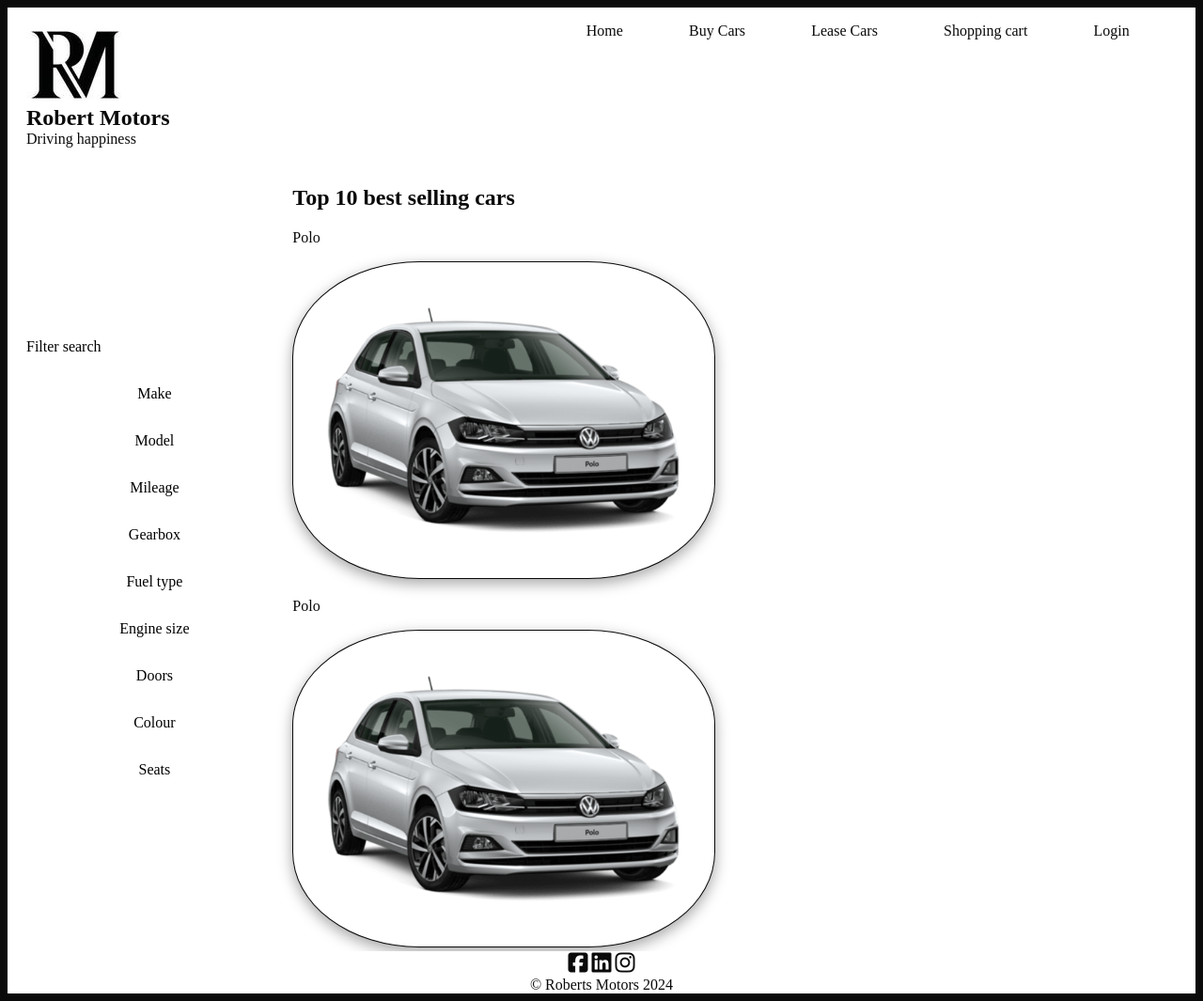
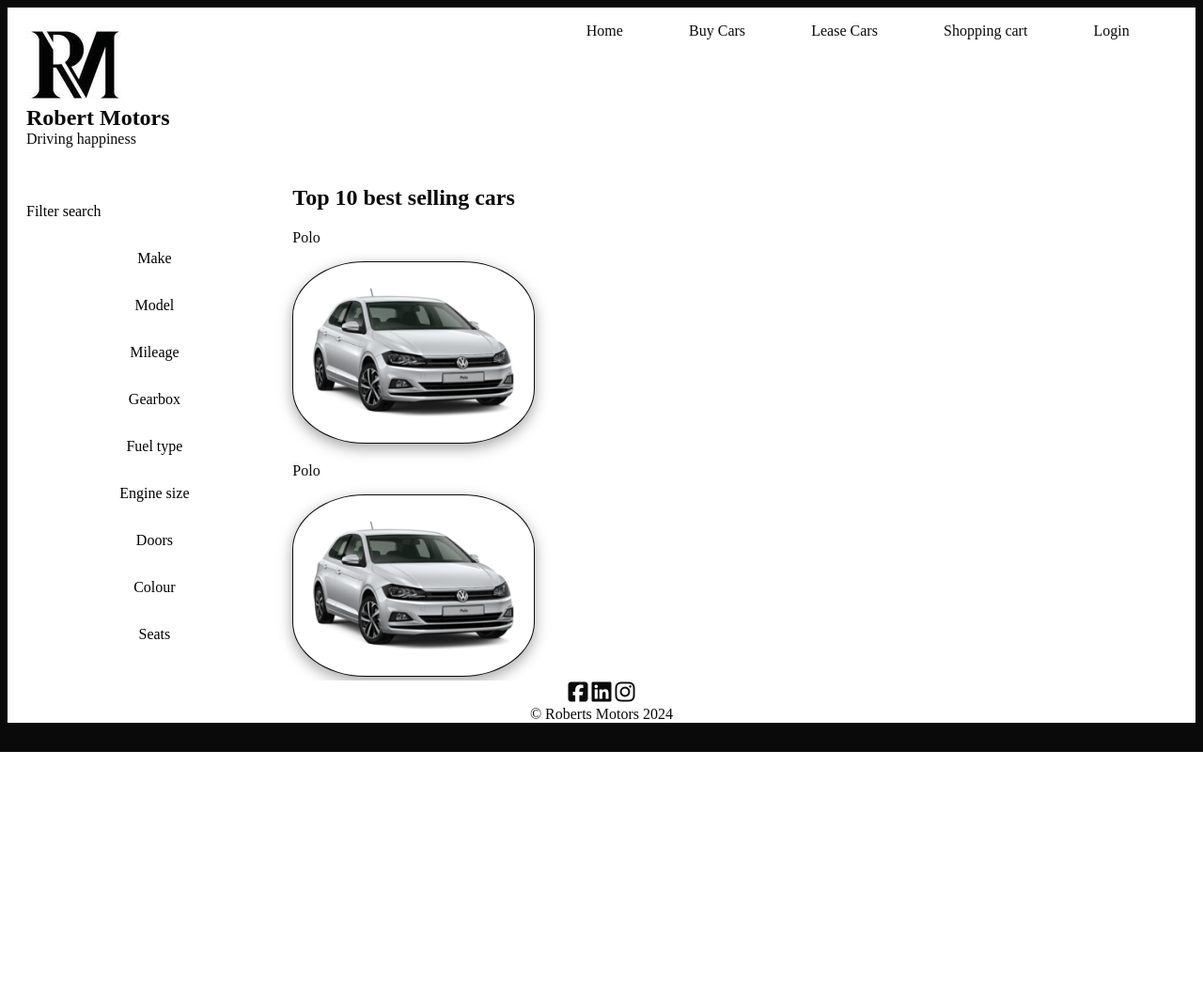
Before and after one commit to RobertGDO/Roberts-Motors, a PHP site: page /index.php in a window 1280 px wide. Shown: the whole page at 94% size. After the commit the page ends 800 px from the top, so only its background shows below. Run offline with PHP 8.4, Linux system fonts and the light colour scheme; some libraries are stand-ins or nearby versions; some web fonts are replaced.

Commit message:
Fixed Condensed images

```diff
--- a/Roberts-Motors/websites/default/public/main.css
+++ b/Roberts-Motors/websites/default/public/main.css
@@ -29,7 +29,7 @@ nav a:hover {
 
 main img {
     background-color: #fff;
-    width: 35vw;
+    width: 20vw;
     /*shadow colour of image*/
     box-shadow: rgba(0, 0, 0, 0.35) 0px 5px 15px;
     /*frame thinkness and colour*/
```
